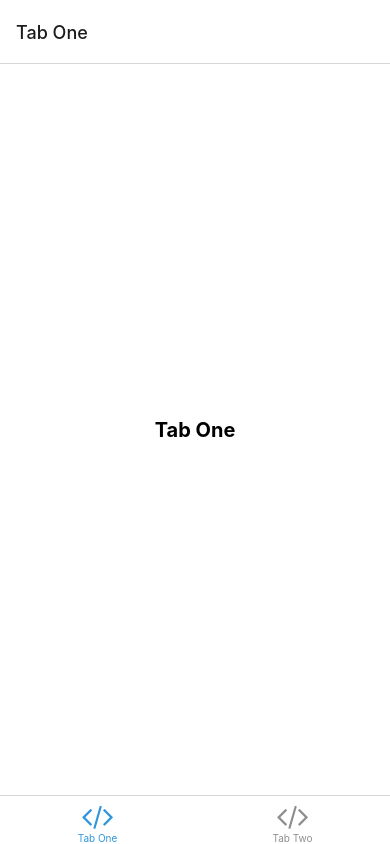
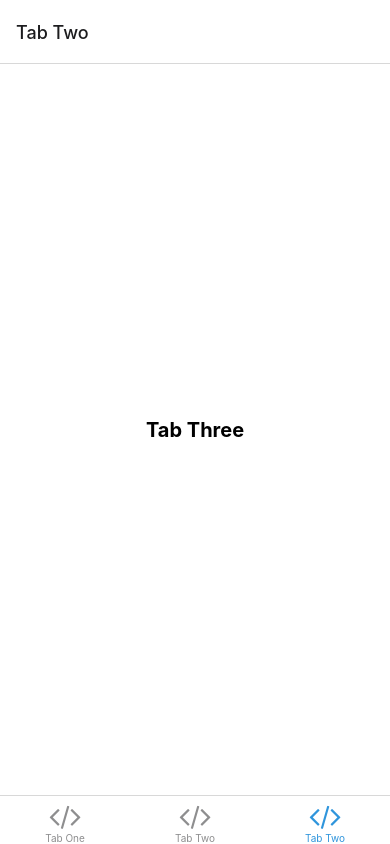
Before and after one commit to bryanat/fullstack-playlist, a React Native app in the folder FS-REACT/: screen /TabThree in a window 390 px wide. Built offline with nearby package versions, Linux system fonts and the light colour scheme; what expo-linking would draw is missing.

Commit message:
Add third tab to bottom navigator

```diff
--- a/FS-REACT/navigation/index.tsx
+++ b/FS-REACT/navigation/index.tsx
@@ -15,6 +15,7 @@
 import NotFoundScreen from '../screens/NotFoundScreen';
 import TabOneScreen from '../screens/TabOneScreen';
 import TabTwoScreen from '../screens/TabTwoScreen';
+import TabThreeScreen from '../screens/TabThreeScreen';
 import { RootStackParamList, RootTabParamList, RootTabScreenProps } from '../types';
 import LinkingConfiguration from './LinkingConfiguration';
 
@@ -70,6 +71,14 @@
           tabBarIcon: ({ color }) => <TabBarIcon name="code" color={color} />,
         }}
       />
+      <BottomTab.Screen
+        name="TabThree"
+        component={TabThreeScreen}
+        options={{
+          title: 'Tab Two',
+          tabBarIcon: ({ color }) => <TabBarIcon name="code" color={color} />,
+        }}
+      />
     </BottomTab.Navigator>
   );
 }
--- /dev/null
+++ b/FS-REACT/screens/TabThreeScreen.tsx
@@ -0,0 +1,23 @@
+import { StyleSheet } from 'react-native';
+
+import { Text, View } from '../components/Themed';
+
+export default function TabThreeScreen() {
+  return (
+    <View style={styles.container}>
+      <Text style={styles.title}>Tab Three</Text>
+    </View>
+  );
+}
+
+const styles = StyleSheet.create({
+  container: {
+    flex: 1,
+    alignItems: 'center',
+    justifyContent: 'center',
+  },
+  title: {
+    fontSize: 20,
+    fontWeight: 'bold',
+  },
+});
--- a/FS-REACT/types.tsx
+++ b/FS-REACT/types.tsx
@@ -26,6 +26,7 @@
 export type RootTabParamList = {
   TabOne: undefined;
   TabTwo: undefined;
+  TabThree: undefined;
 };
 
 export type RootTabScreenProps<Screen extends keyof RootTabParamList> = CompositeScreenProps<
```
